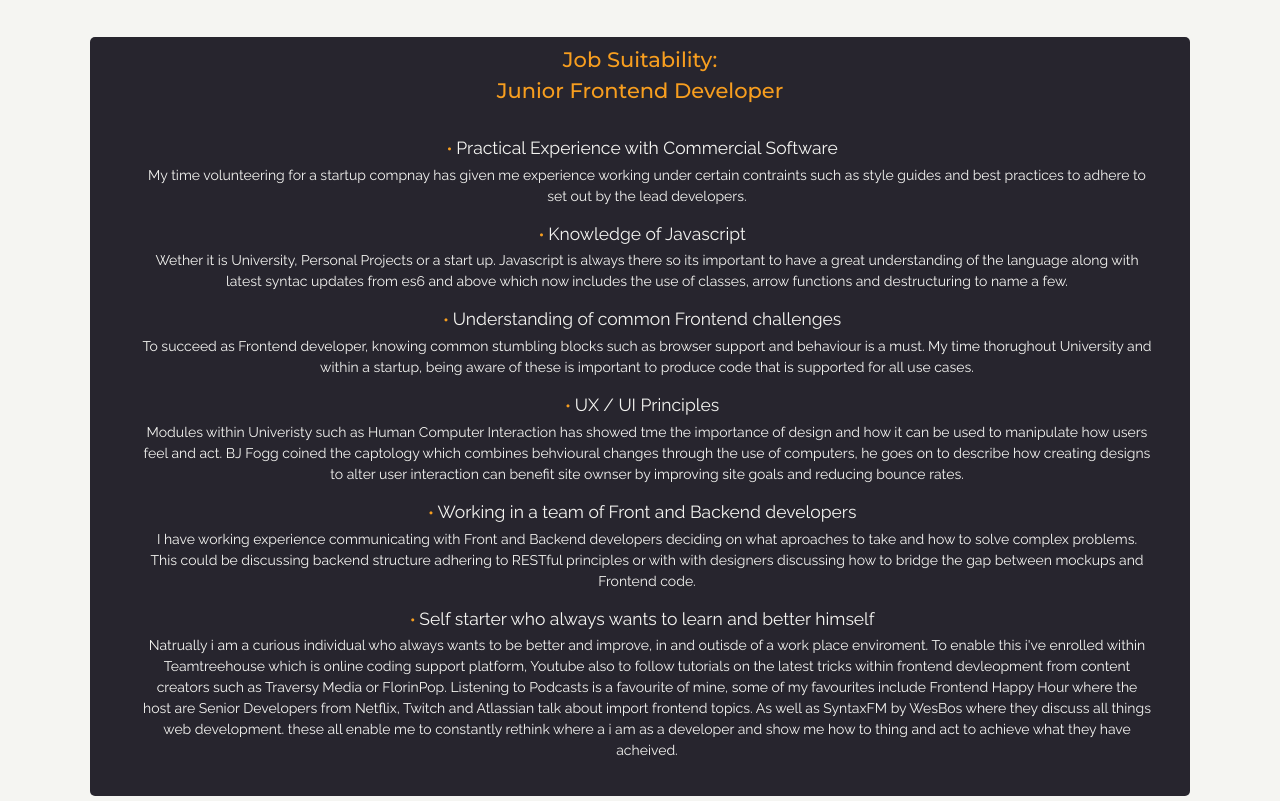
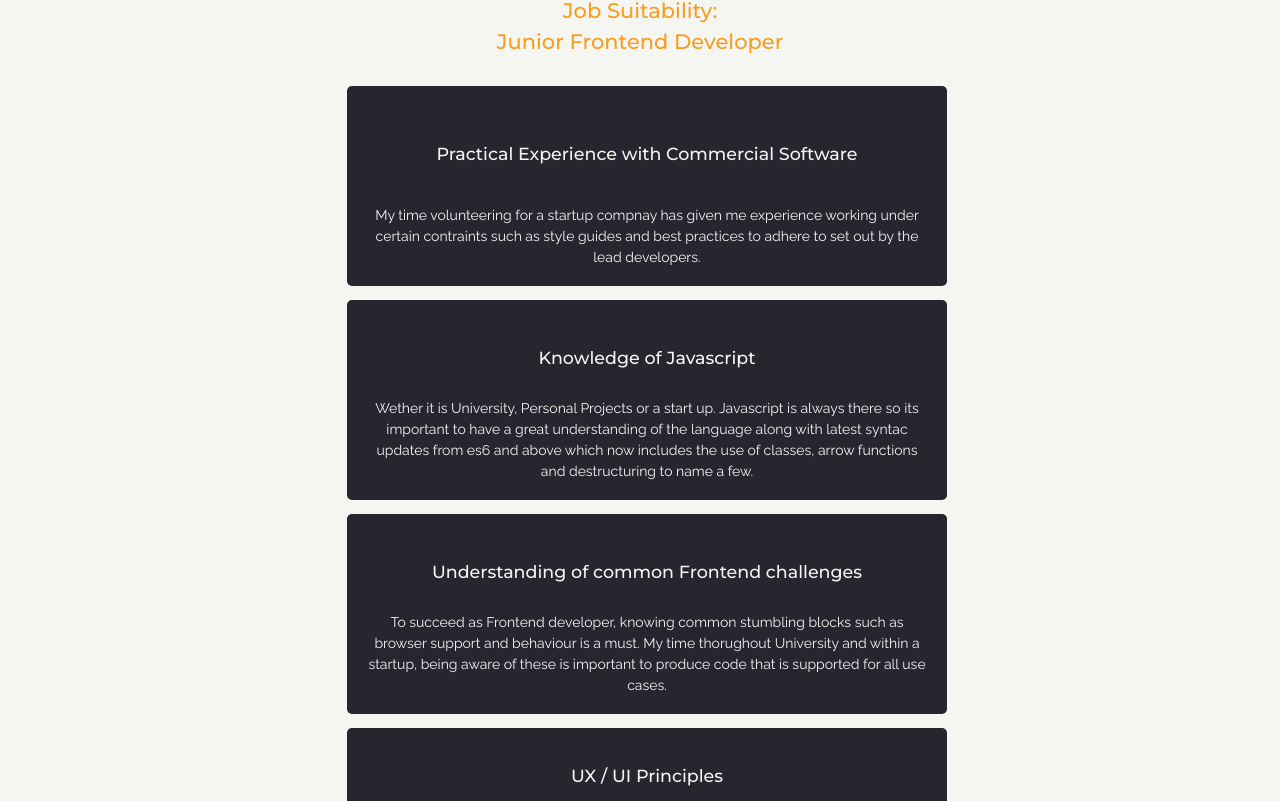
Before and after one commit to danprowse/profile-page-hex-coding-challenge, a React (Create React App) app: page / in a window 1280 px wide. Shown: the part 1659-2460 px from the top of the page. Built offline with nearby package versions, Linux system fonts and the light colour scheme; no server answers.

Commit message:
mobile styles added

```diff
--- a/src/components/Suitability.jsx
+++ b/src/components/Suitability.jsx
@@ -11,39 +11,39 @@ export default function Suitability() {
       <div className="list-container">
         <ul className="suitability-list">
           <li>
-            Practical Experience with Commercial Software <i></i>
+            <h4>Practical Experience with Commercial Software</h4>
             <p>
               My time volunteering for a startup compnay has given me experience working under certain contraints
               such as style guides and best practices to adhere to set out by the lead developers.
             </p>
           </li>
           <li>
-            Knowledge of Javascript <i></i>
+            <h4>Knowledge of Javascript</h4>
             <p>Wether it is University, Personal Projects or a start up. Javascript is always there so its important to have a great understanding of the language along with
               latest syntac updates from es6 and above which now includes the use of classes, arrow functions and destructuring to name a few.
             </p>
           </li>
           <li>
-            Understanding of common Frontend challenges <i></i>
+            <h4>Understanding of common Frontend challenges</h4>
             <p>To succeed as Frontend developer, knowing common stumbling blocks such as browser support and behaviour is a must. My time thorughout University and within a startup, being aware of these is important to
               produce code that is supported for all use cases.
             </p>
           </li>
           <li>
-            UX / UI Principles<i></i>
+            <h4>UX / UI Principles</h4>
             <p>Modules within Univeristy such as Human Computer Interaction has showed tme the importance of design and how it can be used to manipulate how users feel and act. BJ Fogg coined the captology which combines
               behvioural changes through the use of computers, he goes on to describe how creating designs to alter user interaction can benefit site ownser by improving site goals and reducing bounce rates.
             </p>
           </li>
           <li>
-            Working in a team of Front and Backend developers<i></i>
+            <h4>Working in a team of Front and Backend developers</h4>
             <p>
               I have working experience communicating with Front and Backend developers deciding on what aproaches to take and how to solve complex problems.
               This could be discussing backend structure adhering to RESTful principles or with with designers discussing how to bridge the gap between mockups and Frontend code.
             </p>
           </li>
           <li>
-            Self starter who always wants to learn and better himself<i></i>
+            <h4>Self starter who always wants to learn and better himself</h4>
             <p>
               Natrually i am a curious individual who always wants to be better and improve, in and outisde of a work place enviroment.
               To enable this i've enrolled within Teamtreehouse which is online coding support platform, Youtube also to follow tutorials on the latest tricks within frontend devleopment from content creators such as Traversy Media or FlorinPop.
--- a/src/components/css/Highlights.css
+++ b/src/components/css/Highlights.css
@@ -36,6 +36,7 @@ ul {
   color: #27252e;
   padding: 1rem;
   margin-left: 1rem;
+  text-align: center;
 }
 ul li::before {
   content: "\2022";
@@ -79,3 +80,17 @@ ul li::before {
   box-shadow: none;
   margin: 1rem;
 }
+@media screen and (max-width: 900px) {
+  .highlight {
+    flex-direction: column-reverse;
+  }
+  .images {
+    width: 475px;
+  }
+}
+@media screen and (max-width: 600px) {
+ .images
+  {
+    display: none;
+  }
+}
--- a/src/components/css/Skills.css
+++ b/src/components/css/Skills.css
@@ -5,7 +5,6 @@
   text-align: center;
   border-radius: 5px;
   padding: 0.5rem;
-  /* flex: 1; */
 }
 .skillbar-container {
   width: 100%;
@@ -13,7 +12,7 @@
   flex-direction: column;
   align-items: center;
   justify-content: center;
-  margin: 0.5rem;
+  /* margin: 0.5rem; */
 }
 .skillbar-title {
   font-weight: 500;
@@ -23,13 +22,13 @@
 }
 .skills {
   display: flex;
+  flex-wrap: wrap;
   color: #f5f5f2;
 }
 .skills .skill {
   display: flex;
   justify-content: center;
   align-items: center;
-  margin: 0.5rem;
 }
 .skill-list {
   list-style: none;
--- a/src/components/css/Suitability.css
+++ b/src/components/css/Suitability.css
@@ -8,7 +8,7 @@
   padding: 0.5rem;
   display: flex;
   flex-direction: column;
-  color: #f5f5f2;
+  background-color: #f5f5f2;
 }
 .title-intro,
 .list-container {
@@ -22,30 +22,48 @@
 }
 .title {
   color: #f79e1f;
-  font-family: 'Montserrat', sans-serif;
+  font-family: "Montserrat", sans-serif;
   font-weight: 500;
   font-size: 1.5rem;
 }
-.suitability-list {
-  list-style: none;
-  color: #f5f5f2;
-  /* margin: 0.5rem; */
-}
-.suitability-list li::before {
-  content: "\2022";
-  color: #f79e1f;
-  font-weight: bold;
-  font-size: 1rem;
-  display: inline-block;
-  width: 1em;
-  margin-left: -1em;
-}
 .suitability-list li {
+  display: flex;
+  flex-direction: column;
+  justify-content: space-between;
+  align-items: center;
   font-size: 1.25rem;
   text-align: center;
-  margin: 1rem;
+  margin: 1rem auto;
+  background-color: #27252e;
+  color: #f5f5f2;
+  border-radius: 5px;
+  font-family: "Montserrat", sans-serif;
+  width: 100%;
+  max-width: 600px;
+  min-height: 200px;
+  padding: 1rem;
+}
+.suitability-list li h4 {
+  margin-bottom: 1rem;
+  font-weight: 500;
 }
 .suitability-list li p {
   font-size: 1rem;
   margin: 0.25rem;
+  font-family: "Raleway", sans-serif;
 }
+@media screen and (max-width: 600px) {
+  .suitability-container {
+    margin: 0;
+    padding: 0;
+  }
+  .suitability-list {
+    padding: 0;
+  }
+  .suitability-list ul {
+    margin: 0;
+  }
+  .suitability-list li {
+    width: 100%;
+  }
+}
--- a/src/components/css/Userinfo.css
+++ b/src/components/css/Userinfo.css
@@ -20,7 +20,7 @@
   max-height: 325px;
   width: 325px;
   border-radius: 50%;
-  box-shadow: 0 10px 10px -5px;
+  box-shadow: 0 0 10px;
 }
 .user-details {
   flex: 1;
@@ -55,3 +55,11 @@
 .icon-cross {
   color: red;
 }
+@media screen and (max-width: 500px) {
+  .profile-pic {
+    max-height: 225px;
+    width: 225px;
+    border-radius: 50%;
+    box-shadow: 0 0px 10px;
+  }
+}
--- a/src/index.css
+++ b/src/index.css
@@ -13,7 +13,7 @@ body {
     sans-serif;
   -webkit-font-smoothing: antialiased;
   -moz-osx-font-smoothing: grayscale;
-  width: 100vw;
+  width: 100%;
   font-family: "Raleway", sans-serif;
 }
 #root {
```
